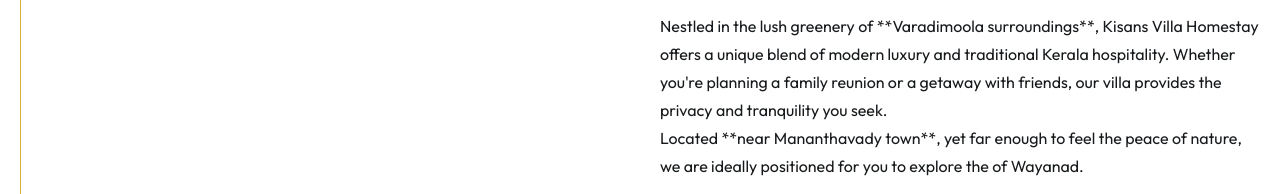
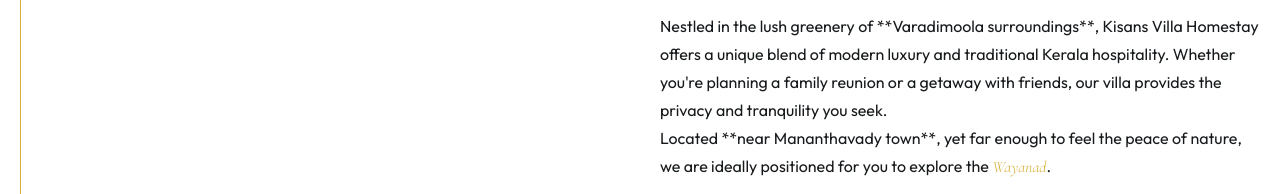
Before and after one commit to basillal/Kisans-Villa-Homestay, a plain HTML site: page index.html in a window 1280 px wide. Shown: the part 1160-1354 px from the top of the page. Drawn offline with nearby package versions, Linux system fonts and the light colour scheme.

Commit message:
Updated UI components and layouts

```diff
--- a/index.html
+++ b/index.html
@@ -115,7 +115,7 @@
                     blend of modern luxury and traditional Kerala hospitality. Whether you're planning a family reunion
                     or a getaway with friends, our villa provides the privacy and tranquility you seek.</p>
                 <p>Located **near Mananthavady town**, yet far enough to feel the peace of nature, we are ideally
-                    positioned for you to explore the of Wayanad.</p>
+                    positioned for you to explore the <span class="italic-serif">Wayanad</span>.</p>
 
                 <div class="ideal-for">
                     <h3>Ideal For:</h3>
```
